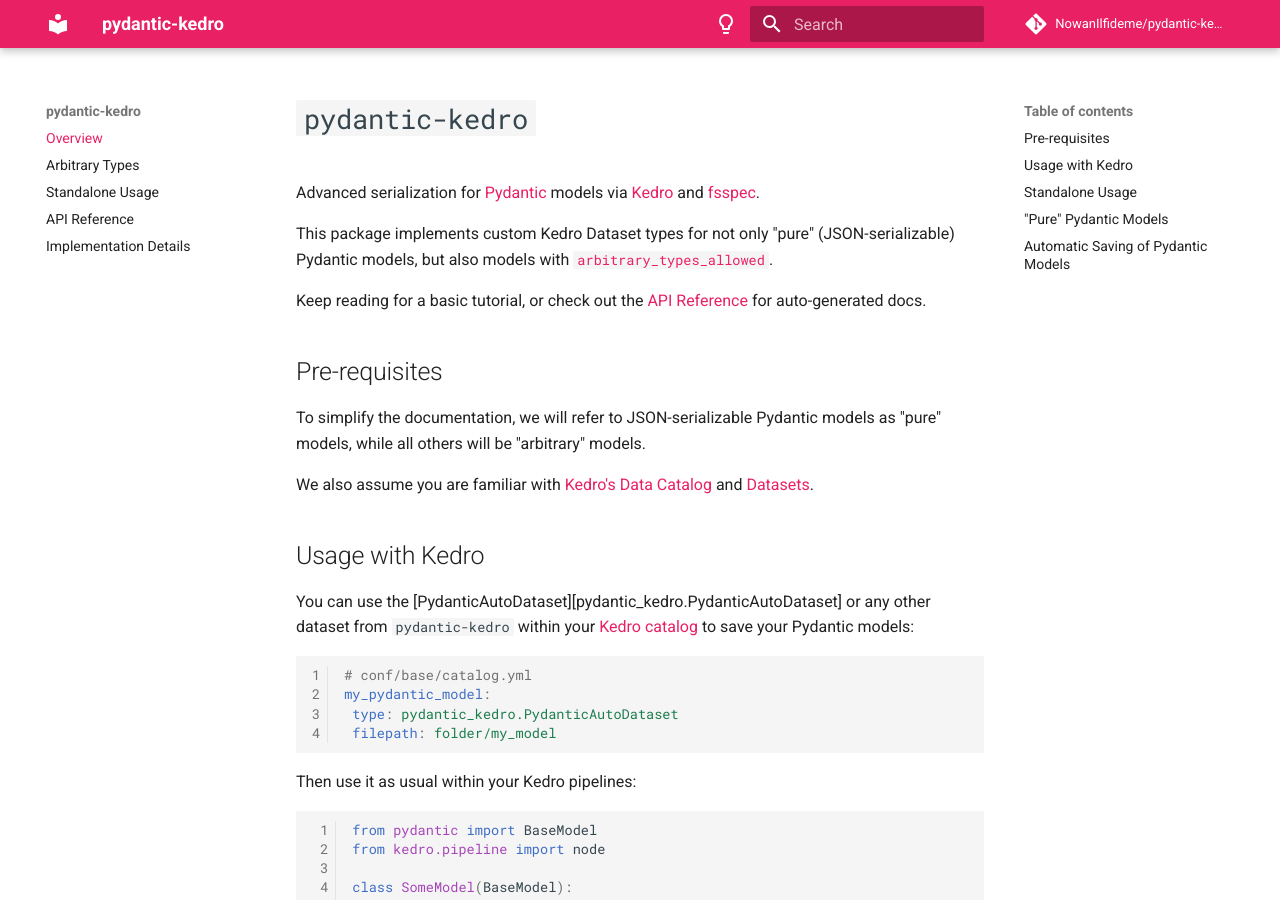
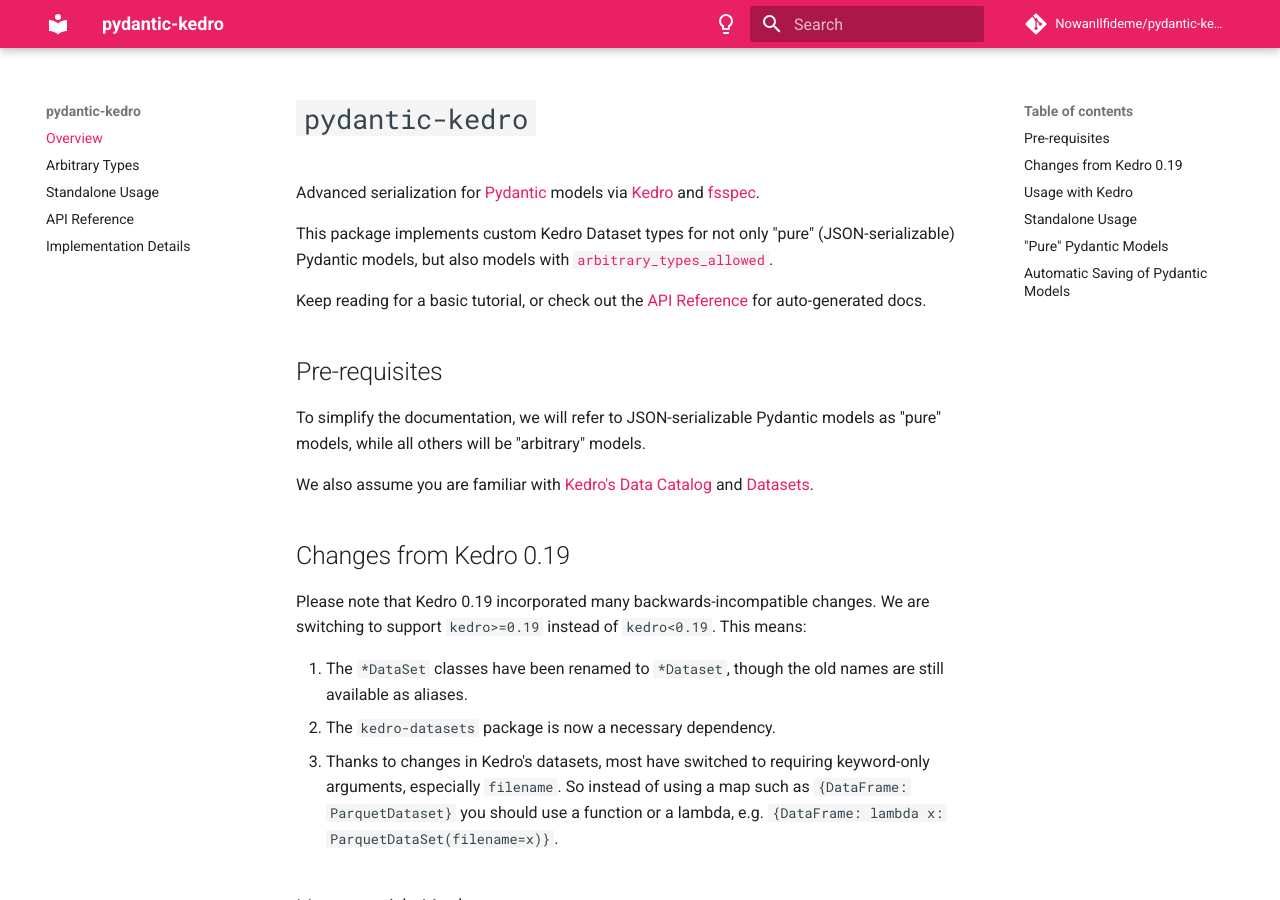
Before and after one commit to NowanIlfideme/pydantic-kedro, an MkDocs documentation site: the page built from docs/index.md, in a window 1280 px wide and 900 px high. Built offline with MkDocs 1.6.1 and Material for MkDocs 9.7.7, drawn with Linux system fonts in a browser that asks for light colours; comment, search, counter and statistics services are not loaded.

Commit message:
Updated docs with a note.

```diff
--- a/docs/index.md
+++ b/docs/index.md
@@ -17,6 +17,19 @@
 
 We also assume you are familiar with [Kedro's Data Catalog](https://docs.kedro.org/en/stable/data/data_catalog.html)
 and [Datasets](https://docs.kedro.org/en/stable/data/kedro_io.html).
+
+## Changes from Kedro 0.19
+
+Please note that Kedro 0.19 incorporated many backwards-incompatible changes.
+We are switching to support `kedro>=0.19` instead of `kedro<0.19`. This means:
+
+1. The `*DataSet` classes have been renamed to `*Dataset`, though the old names
+   are still available as aliases.
+2. The `kedro-datasets` package is now a necessary dependency.
+3. Thanks to changes in Kedro's datasets, most have switched to requiring
+   keyword-only arguments, especially `filename`. So instead of using a map such
+   as `{DataFrame: ParquetDataset}` you should use a function or a lambda, e.g.
+   `{DataFrame: lambda x: ParquetDataSet(filename=x)}`.
 
 ## Usage with Kedro
 
```
